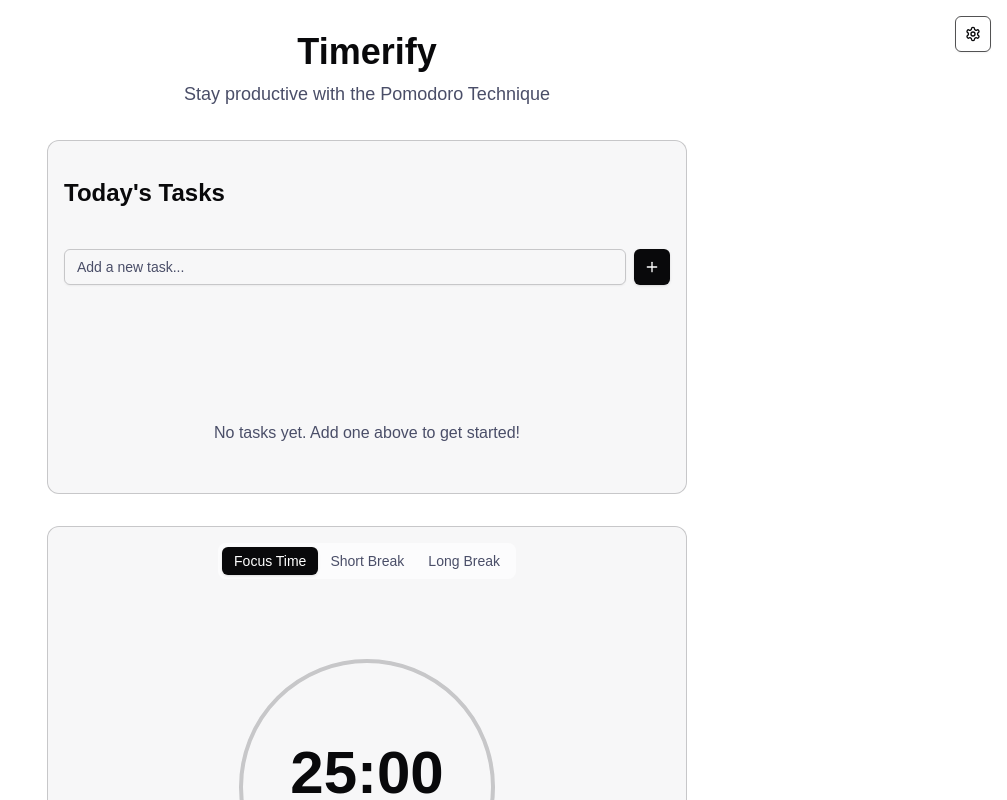
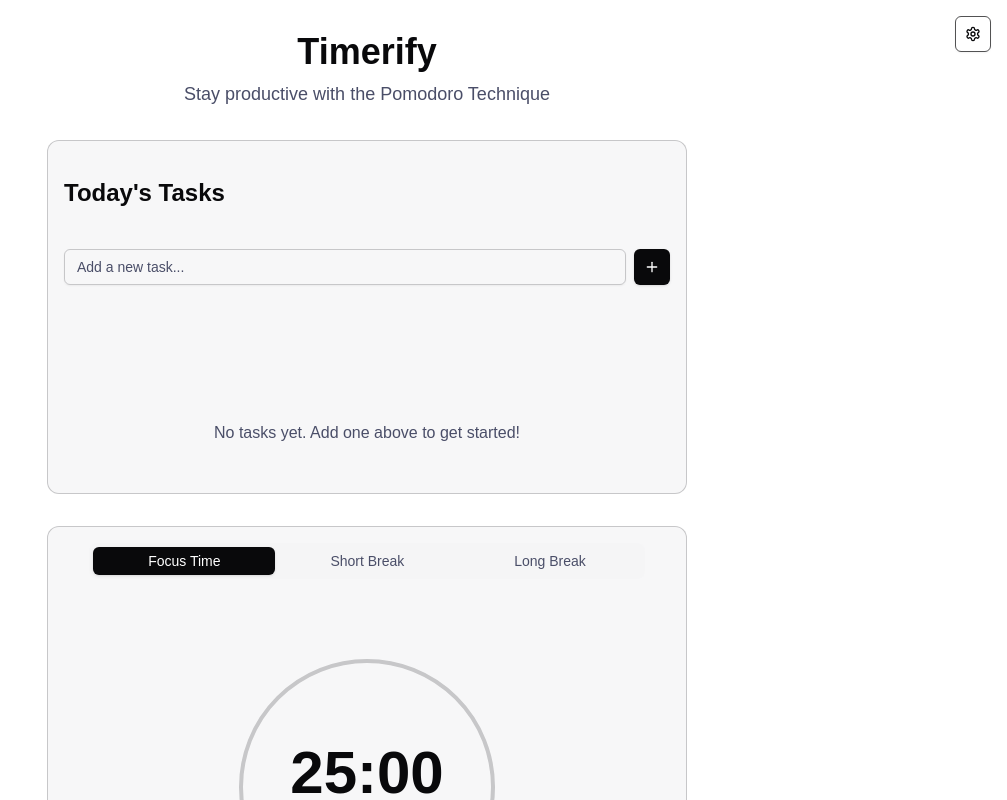
Before and after one commit to ythiago03/timerify, a Next.js app: page / in a window 1280 px wide. Shown: the top 800 px of the page, without its empty margins (273-1280 px from the left). Built offline with nearby package versions, Linux system fonts and the light colour scheme.

Commit message:
:hammer: refactor: update timer tabs style

```diff
--- a/src/components/template/Timer.tsx
+++ b/src/components/template/Timer.tsx
@@ -24,11 +24,18 @@ const Timer = () => {
 				onValueChange={(value: string) =>
 					changeCicle(value as "focus" | "short" | "long")
 				}
+				className="w-11/12"
 			>
-				<TabsList className="bg-background/70">
-					<TabsTrigger value="focus">Focus Time</TabsTrigger>
-					<TabsTrigger value="short">Short Break</TabsTrigger>
-					<TabsTrigger value="long">Long Break</TabsTrigger>
+				<TabsList className="bg-accent/50 w-full">
+					<TabsTrigger className="grow" value="focus">
+						Focus Time
+					</TabsTrigger>
+					<TabsTrigger className="grow" value="short">
+						Short Break
+					</TabsTrigger>
+					<TabsTrigger className="grow" value="long">
+						Long Break
+					</TabsTrigger>
 				</TabsList>
 			</Tabs>
 			<div className="rounded-full size-64 flex items-center justify-center my-10 border-4 border-foreground/20">
--- a/src/components/ui/tabs.tsx
+++ b/src/components/ui/tabs.tsx
@@ -29,7 +29,7 @@ const TabsTrigger = React.forwardRef<
 	<TabsPrimitive.Trigger
 		ref={ref}
 		className={cn(
-			"inline-flex items-center justify-center whitespace-nowrap rounded-md px-3 py-1 text-sm font-medium ring-offset-background transition-all focus-visible:outline-none focus-visible:ring-2 focus-visible:ring-ring focus-visible:ring-offset-2 disabled:pointer-events-none disabled:opacity-50 data-[state=active]:bg-ring data-[state=active]:text-accent-foreground data-[state=active]:shadow",
+			"inline-flex items-center justify-center whitespace-nowrap rounded-md px-3 py-1 text-sm font-medium ring-offset-background transition-all focus-visible:outline-none focus-visible:ring-2 focus-visible:ring-ring focus-visible:ring-offset-2 disabled:pointer-events-none disabled:opacity-50 hover:bg-accent-foreground/30 data-[state=active]:bg-ring data-[state=active]:hover:bg-ring/70 data-[state=active]:text-accent-foreground data-[state=active]:shadow",
 			className,
 		)}
 		{...props}
```
